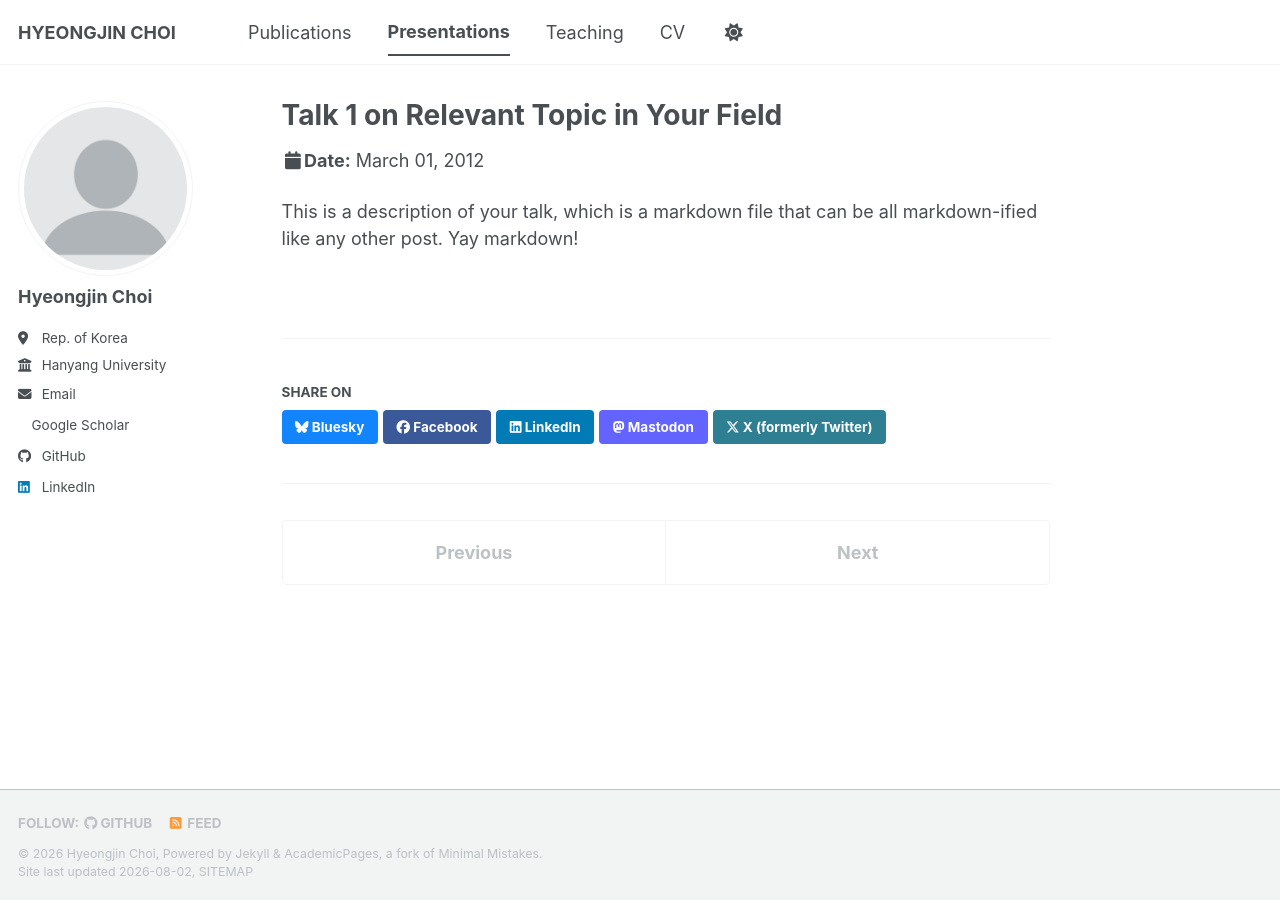
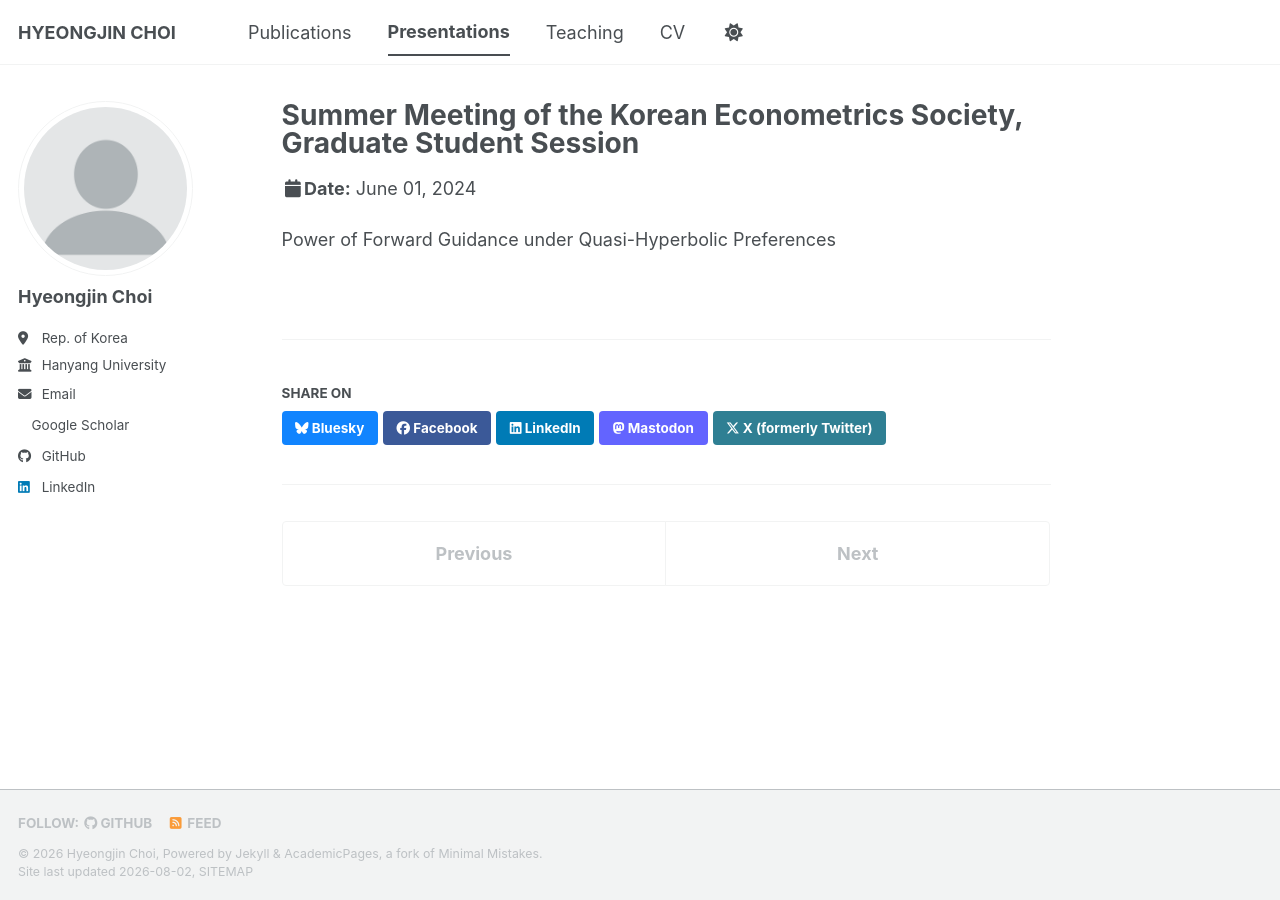
Before and after one commit to ioi0403/ioi0403.github.io, a Jekyll site: the page built from _talks/2012-03-01-talk-1.md, in a window 1280 px wide. Built offline with Jekyll 4.4.1, drawn with Linux system fonts in a browser that asks for light colours; a style sheet for code colours, icons or effects is not loaded.

Commit message:
Update 2012-03-01-talk-1.md

```diff
--- a/_talks/2012-03-01-talk-1.md
+++ b/_talks/2012-03-01-talk-1.md
@@ -1,11 +1,11 @@
 ---
-title: "Talk 1 on Relevant Topic in Your Field"
+title: "Summer Meeting of the Korean Econometrics Society, Graduate Student Session"
 collection: talks
 type: "Talk"
-permalink: /talks/2012-03-01-talk-1
-venue: "UC San Francisco, Department of Testing"
-date: 2012-03-01
-location: "San Francisco, CA, USA"
+permalink: /talks/2024-Jun-talk-1
+venue: "Korea University"
+date: Jun 2024
+location: "Seoul, ROK"
 ---
 
-This is a description of your talk, which is a markdown file that can be all markdown-ified like any other post. Yay markdown!
+Power of Forward Guidance under Quasi-Hyperbolic Preferences
```
